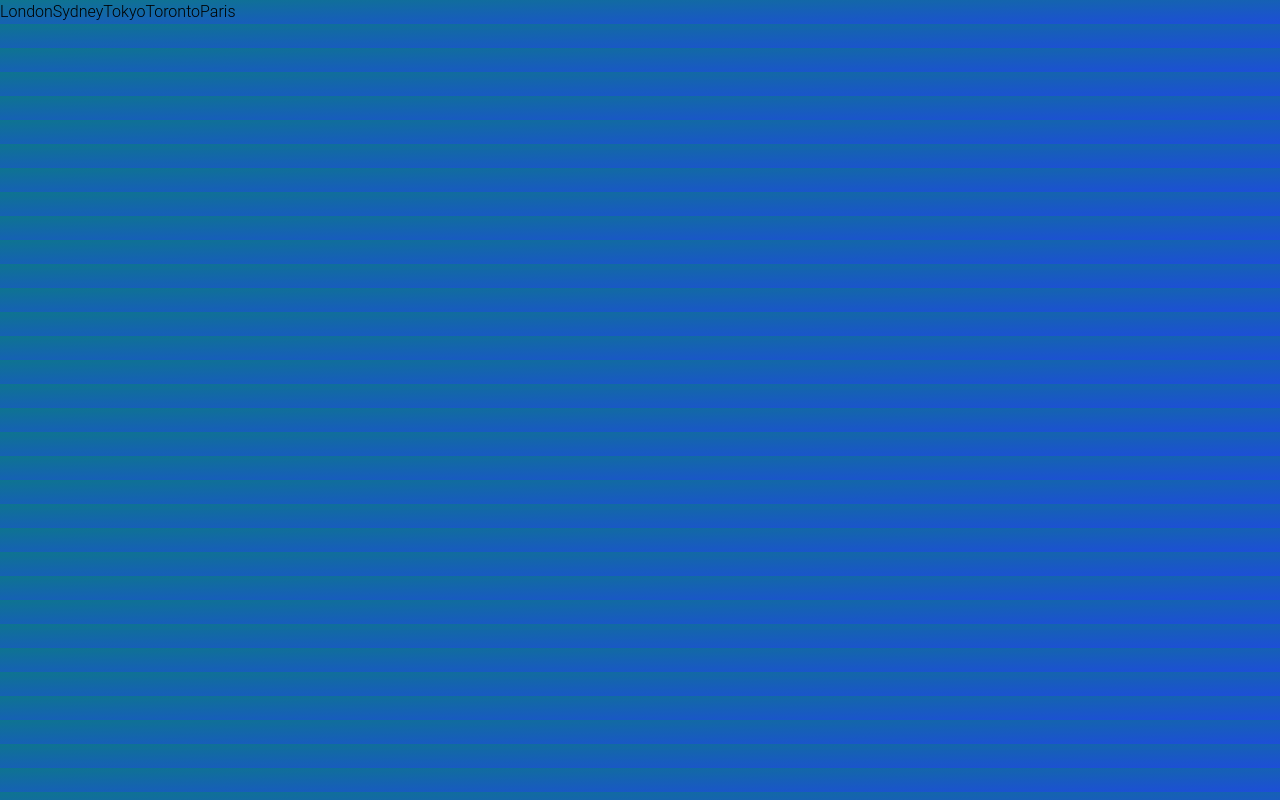
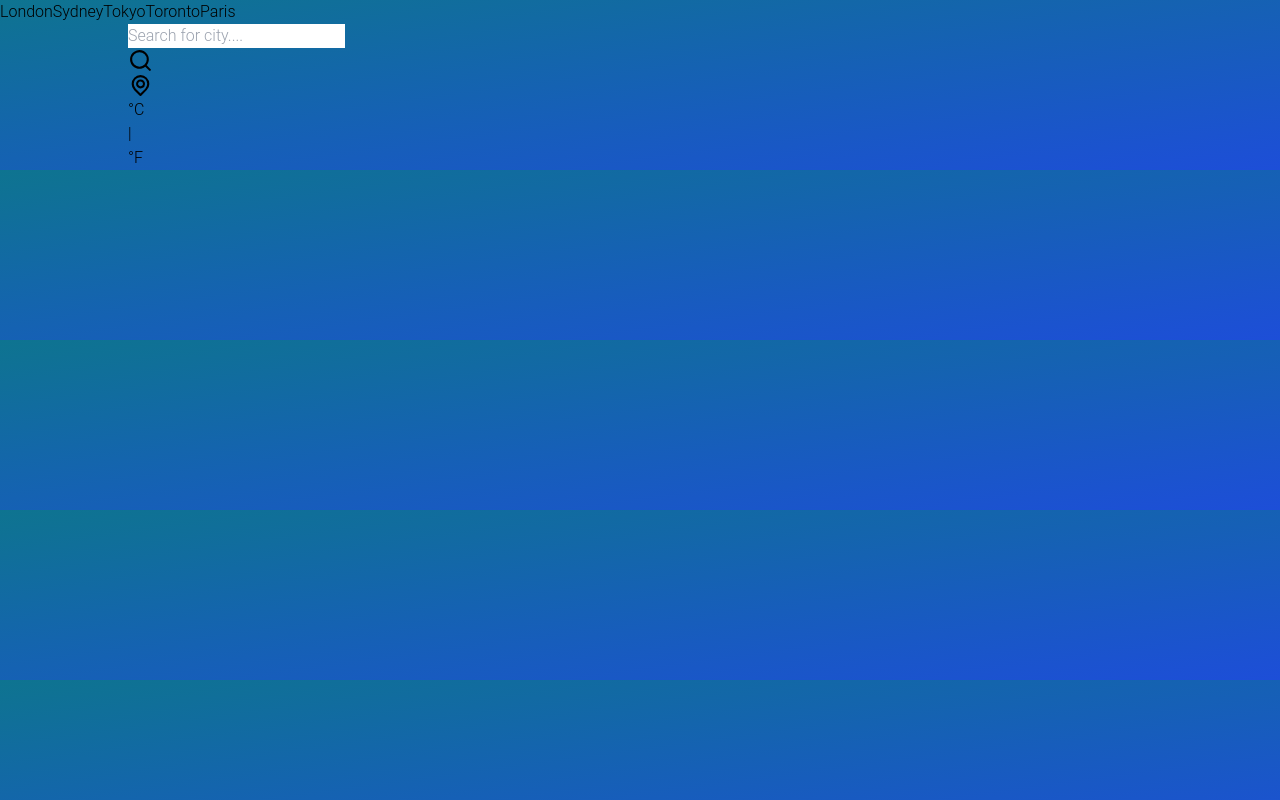
Before and after one commit to diegoengelhard/React-Weather-App-TailwindCSS, a React (Vite) app in the folder weather-app/: page / in a window 1280 px wide. Built offline with nearby package versions, Linux system fonts and the light colour scheme.

Commit message:
Add: Top Cities component

```diff
--- a/weather-app/src/App.css
+++ b/weather-app/src/App.css
@@ -7,8 +7,12 @@
         @apply
             mx-auto max-w-screen-md
             w-screen h-screen
-            py-5 px-32
+            py-5 px-16
             bg-gradient-to-br from-cyan-700 to-blue-700
         ;
     }
+
+    main {
+        @apply px-32;
+    }
 }
--- a/weather-app/src/App.jsx
+++ b/weather-app/src/App.jsx
@@ -3,6 +3,7 @@
 
 // Importing Components
 import TopButtons from './components/TopButtons/TopButtons'
+import Inputs from './components/Inputs/Inputs'
 
 function App() {
 
@@ -10,6 +11,9 @@
     <>
       <div className="container">
         <TopButtons />
+        <main>
+          <Inputs />
+        </main>
       </div>
     </>
   )
--- /dev/null
+++ b/weather-app/src/components/Inputs/Inputs.jsx
@@ -0,0 +1,48 @@
+import React from 'react'
+
+// Importing Icons
+import { UilSearch, UilLocationPoint } from "@iconscout/react-unicons";
+
+const Inputs = () => {
+    return (
+        <>
+            <div className="flex flex-row justify-center my-6">
+                {/* Input field */}
+                <div className="flex flex-row w-3/4 items-center justify-center space-x-4">
+                    <input
+                        type="text"
+                        placeholder="Search for city...."
+                        className="text-xl font-light p-2 w-full shadow-xl focus:outline-none capitalize placeholder:lowercase"
+                    />
+                    <UilSearch
+                        size={25}
+                        className="text-white cursor-pointer transition ease-out hover:scale-125"
+                    />
+                    <UilLocationPoint
+                        size={25}
+                        className="text-white cursor-pointer transition ease-out hover:scale-125"
+                    />
+                </div>
+
+                {/* Icons */}
+                <div className="flex flex-row w-1/4 items-center justify-center">
+                    <button
+                        name="metric"
+                        className="text-xl text-white font-light transition ease-out hover:scale-125"
+                    >
+                        °C
+                    </button>
+                    <p className="text-xl text-white mx-1">|</p>
+                    <button
+                        name="imperial"
+                        className="text-xl text-white font-light transition ease-out hover:scale-125"
+                    >
+                        °F
+                    </button>
+                </div>
+            </div>
+        </>
+    )
+}
+
+export default Inputs
```
